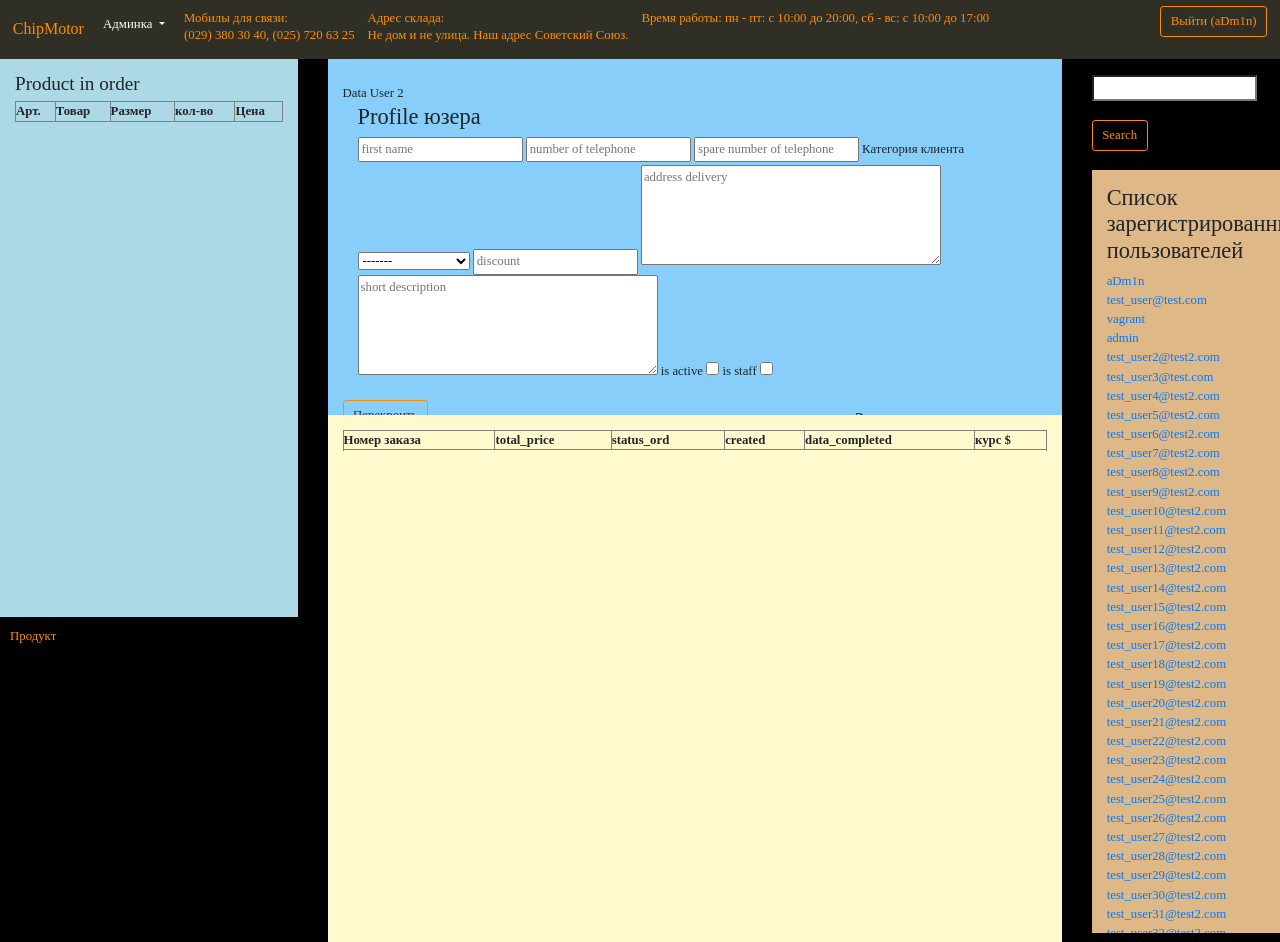
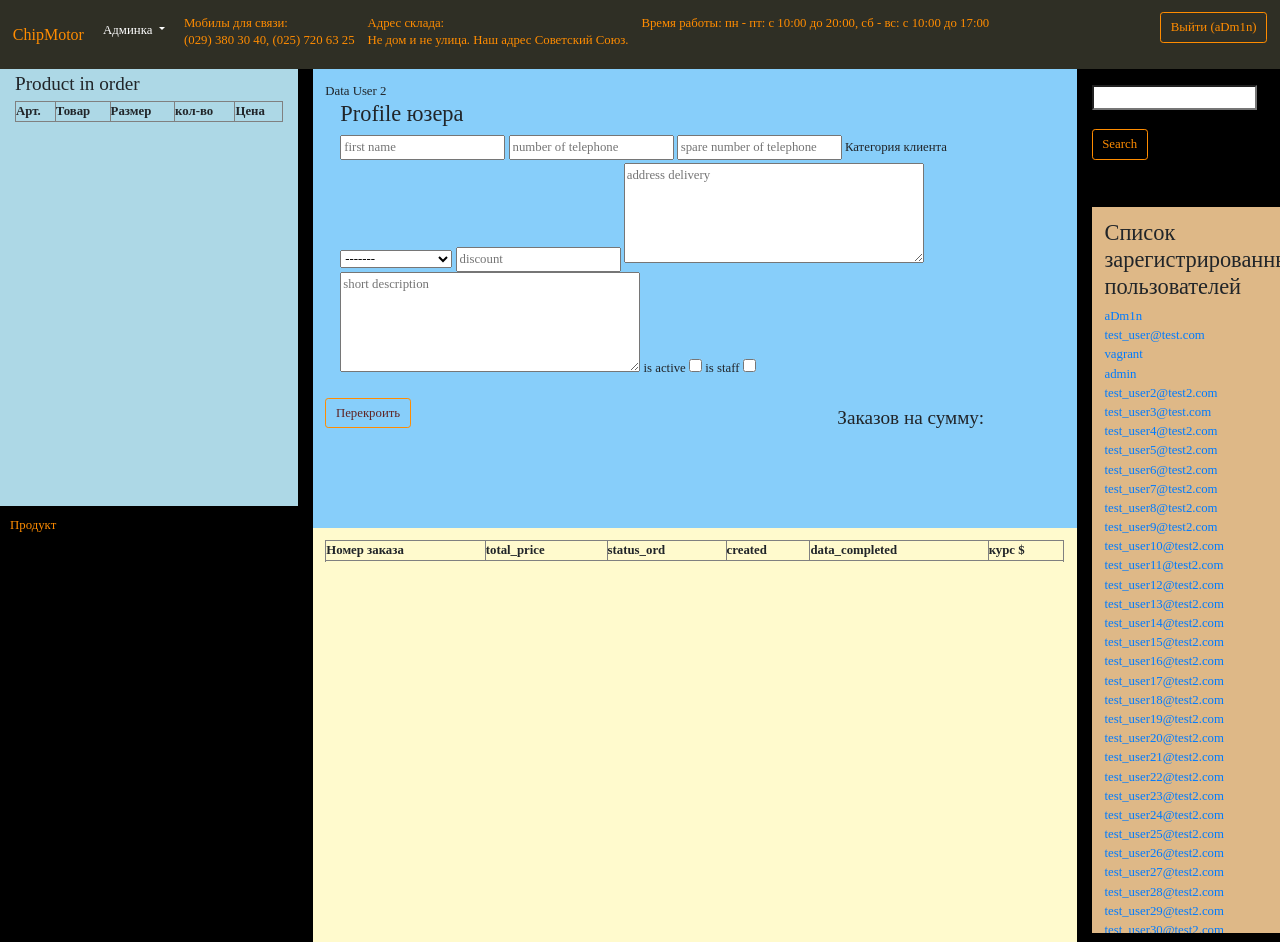
Before and after one commit to ivkrasavchik/project_shop_bike, a Django app: page /account/ in a window 1280 px wide. Run offline with Django 3.2, Linux system fonts and the light colour scheme; a user stored in the database is signed in; data comes from the database, SQL or seed files in the repository; both versions use the stored data as it was after the commit; lists and menus that the app fills with data are empty; some libraries are stand-ins or nearby versions.

Commit message:
css edit

```diff
--- /dev/null
+++ b/requirements.txt
@@ -0,0 +1,6 @@
+Django==2.1.1
+django-mathfilters==0.4.0
+django-widget-tweaks==1.4.3
+Pillow==5.2.0
+pytz==2018.5
+simplejson==3.16.0
--- a/static/css/style.css
+++ b/static/css/style.css
@@ -261,11 +261,11 @@ html, body{
 
 .list-users{
     position: relative;
-    top: 12vh;
+    top: 16vh;
     width: 100%;
-    height:81vh;
+    height: 77vh;
     background-color: burlywood;
-    padding: 15px;
+    padding: 1vw;
     overflow:scroll;
 
 }
@@ -281,21 +281,25 @@ html, body{
 }
 
 .data-users{
-    /*position: fixed;*/
+    position: absolute;
     width: 100%;
-    min-height: 35vh;
-    max-height:65vh;
+    top: 0vh;
+    left: 0vw;
+    /*min-height: 35vh;*/
+    height: 50vh;
     background-color: lightskyblue;
-    padding: 15px;
+    padding: 1vw;
 
 }
 
 .list-order{
-    /*width: 70%;*/
-    /*position: fixed;*/
+    position: absolute;
+    width: 100%;
+    top: 50vh;
+    left: 0vw;
     background-color: lemonchiffon;
-    padding: 15px;
-    height: 58vh;
+    padding: 1vw;
+    height: 44vh;
     overflow: auto;
 
 }
@@ -609,7 +613,7 @@ html, body{
 .id_customer_phone_f{
     position: absolute;
     top: -2vh;
-    left: 20.4vw;
+    left: 21.3vw;
 }
 #id_customer_phone_f{
     width: 6.7vw;
@@ -622,7 +626,7 @@ html, body{
 .id_create_f{
     position: absolute;
     top: -2vh;
-    left: 27.8vw;
+    left: 28.8vw;
 }
 #id_create_f{
    width: 9.5vw;
@@ -631,7 +635,7 @@ html, body{
 .id_data_completed_f{
     position: absolute;
     top: -2vh;
-    left: 38.5vw;
+    left: 41.3vw;
 }
 #id_data_completed_f{
    width: 8.5vw;
@@ -644,7 +648,7 @@ html, body{
 .id_status_ord_f{
     position: absolute;
     top: -2vh;
-    left: 47.5vw;
+    left: 50.2vw;
 }
 #id_status_ord_f{
     width: 7vw;
@@ -663,7 +667,7 @@ html, body{
 /*//////////////////////////////////END///TABLE////////////////*/
 .order_item{
     position: relative;
-    top: 14vh;
+    top: 16vh;
     color: darkorange;
     /*outline: 1px solid darkorange;*/
 }
@@ -715,7 +719,7 @@ html, body{
 }
 #line_ord_form{
     position: relative;
-    top: 42vh;
+    top: 43vh;
     width: 30vw;
 }
 .prod_list_ord{
@@ -793,9 +797,10 @@ html, body{
     padding: 2px;
 }
 .btns_ord_prodlist{
-    position: relative;
-    right: -13vw;
+    position: absolute;
+    right: 0vw;
     margin: 2vh;
+    top: 67vh;
 }
 .add_product{
     color: darkorange;
@@ -866,7 +871,7 @@ html, body{
 }
 #DivSearchForm{
     position: fixed;
-    top: 8vh;
+    top: 9vh;
 }
 #ord_prod_list_cont{
     height: 62vh;
@@ -1081,3 +1086,7 @@ html, body{
     width: 15vw;
     height: 8vh;
 }
+
+#navbarSupportedContent{
+    height: 6vh;
+}
```
Also changed, not shown: db.sqlite3.
